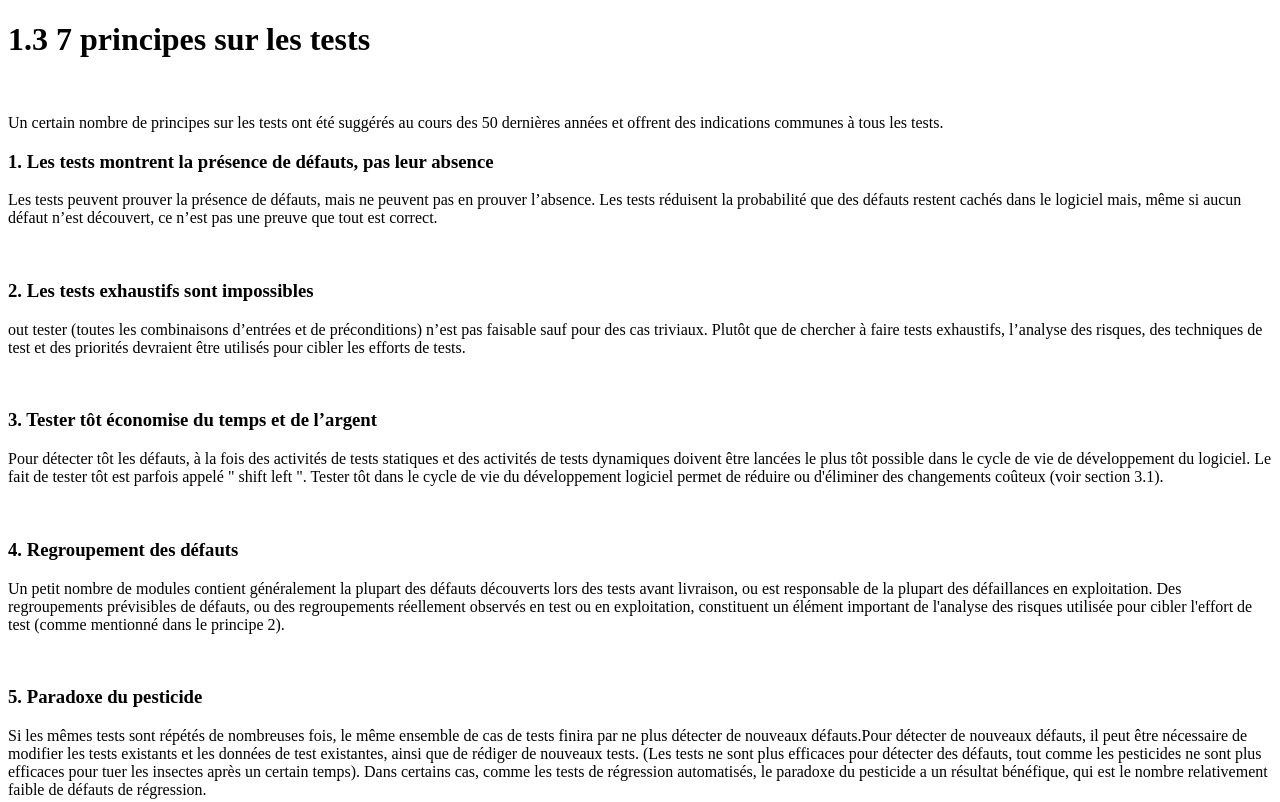
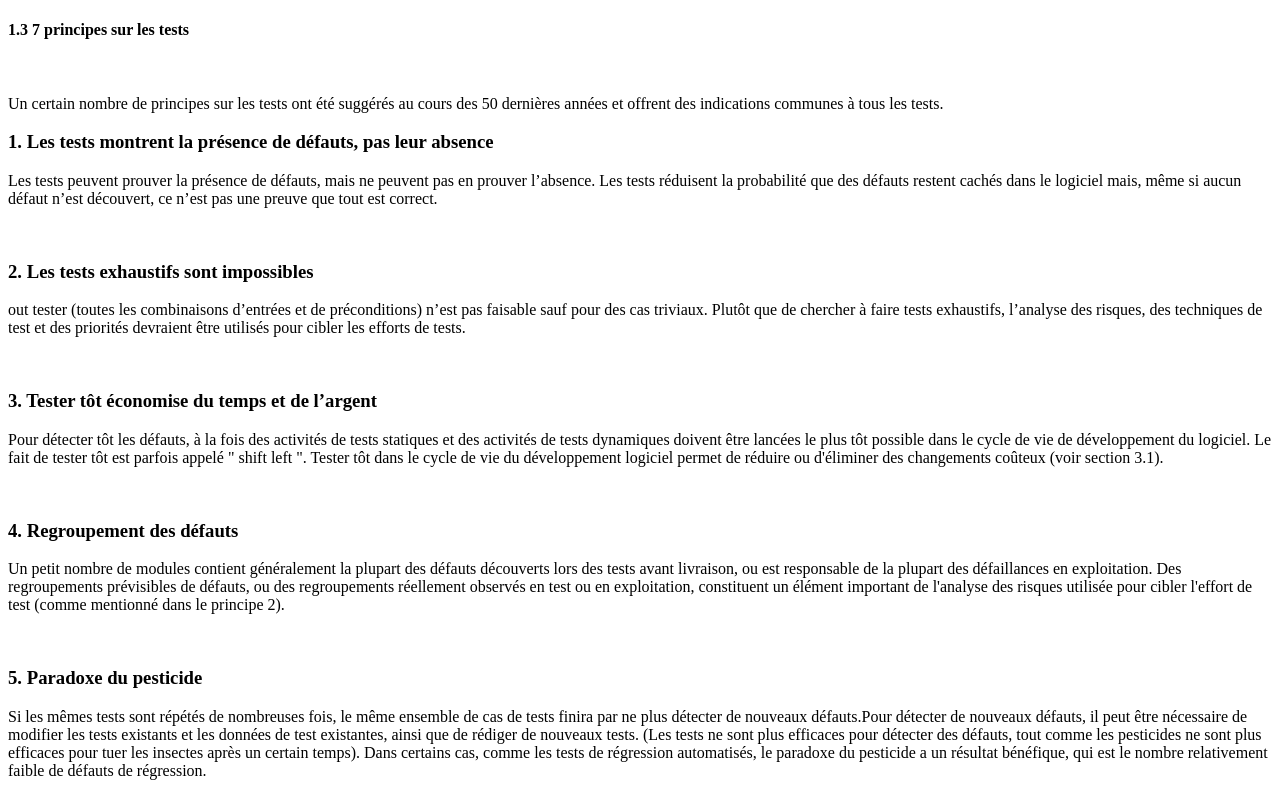
Before and after one commit to gael-d/Syllabus, a plain HTML site: page syllabus.html in a window 1280 px wide. Shown: the top 802 px of the page. Drawn offline with Linux system fonts and the light colour scheme.

Commit message:
Air Force One

```diff
--- a/syllabus.html
+++ b/syllabus.html
@@ -7,7 +7,7 @@
     <title>Document</title>
 </head>
 <body>
-    <h1>1.3 7 principes sur les tests</h1></br>
+    <h4>1.3 7 principes sur les tests</h4></br>
        <p>Un certain nombre de principes sur les tests ont été suggérés au cours des 50 dernières
         années et offrent des indications communes à tous les tests.</p>
 
```
